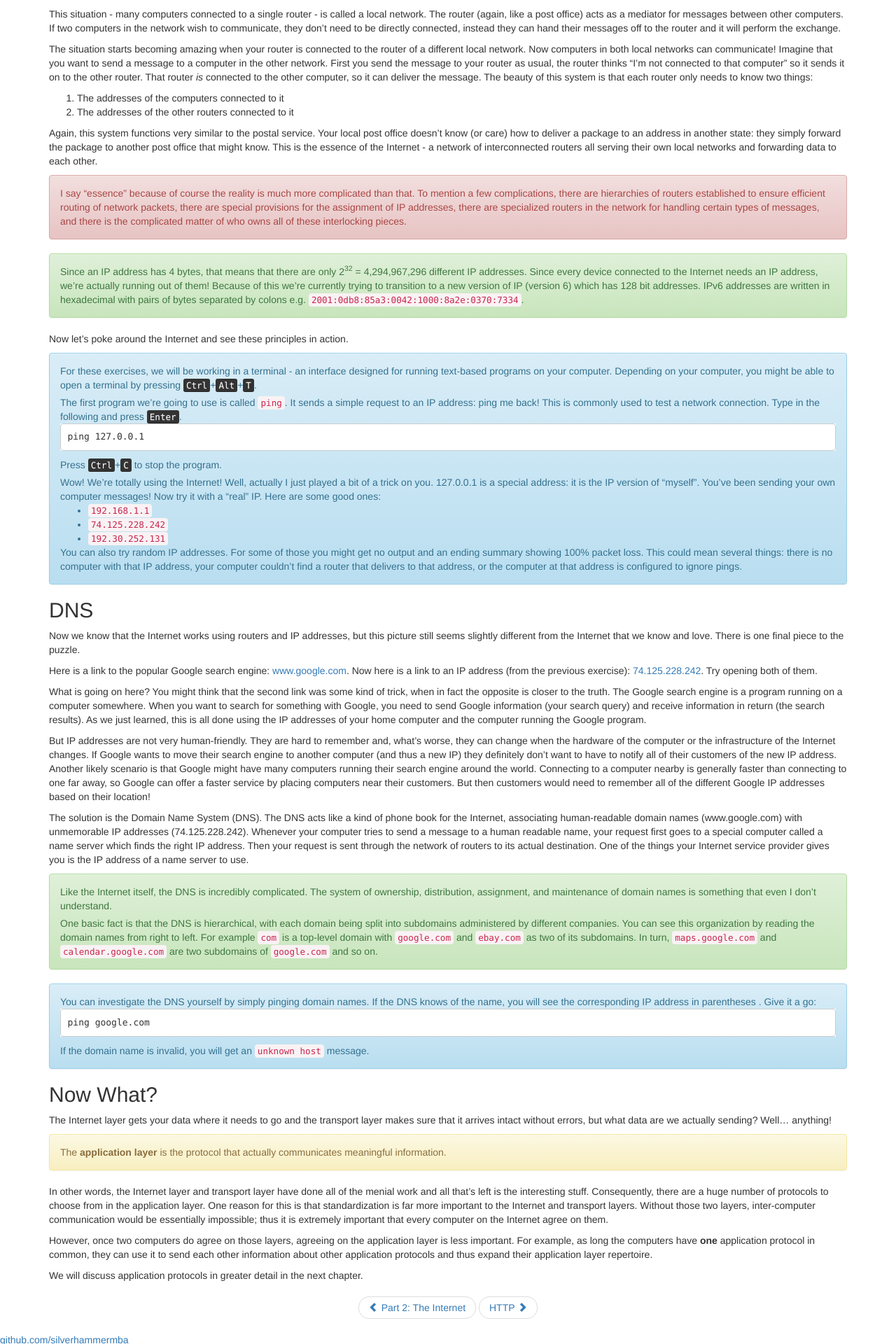
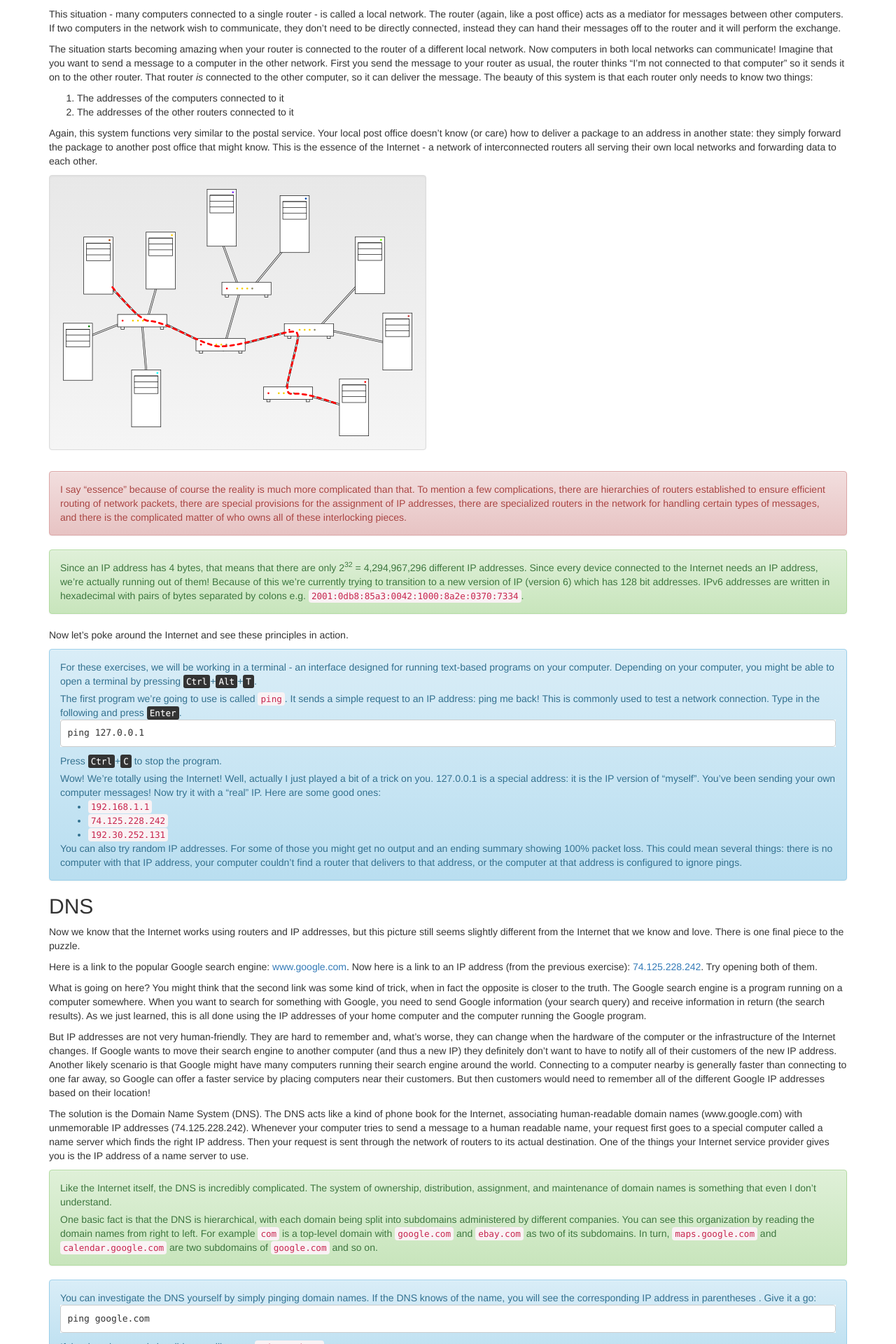
Before and after one commit to silverhammermba/superuser, a Jekyll site: the page built from _posts/2012-02-01-ch2.markdown, in a window 1280 px wide. Shown: the part 1447-3367 px from the top of the page at 70% size. Built offline with Jekyll 4.4.1, drawn with Linux system fonts in a browser that asks for light colours; nearby versions of some CDN libraries.

Commit message:
Add network image

```diff
--- a/_posts/2012-02-01-ch2.markdown
+++ b/_posts/2012-02-01-ch2.markdown
@@ -124,6 +124,8 @@
 state: they simply forward the package to another post office that might know.
 This is the essence of the Internet - a network of interconnected routers all
 serving their own local networks and forwarding data to each other.
+
+![A little network with computers communicating through routers]({{ site.baseurl }}/img/network.png){: .well }
 
 I say "essence" because of course the reality is much more complicated than
 that. To mention a few complications, there are hierarchies of routers
```
Also changed, not shown: img/network.png (added).
